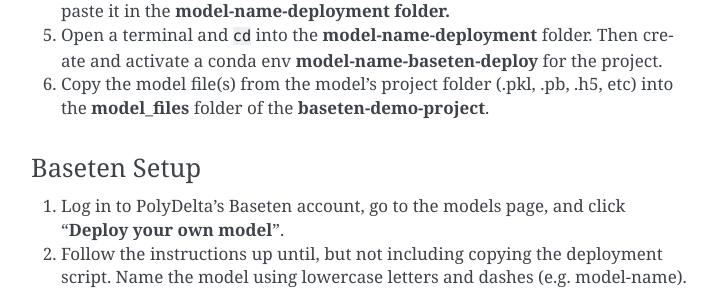
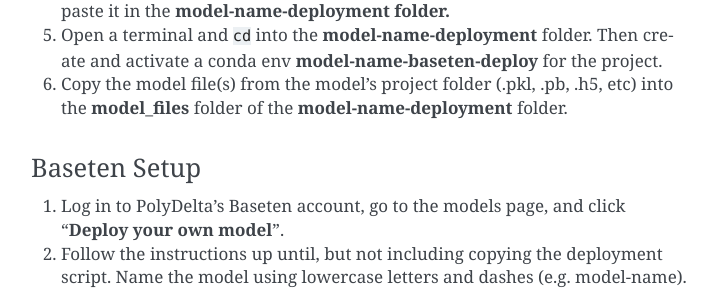
Before and after one commit to eayumba/baseten-deploy-demo, a Sphinx documentation site: the page built from docs/source/README.md, in a window 1280 px wide and 900 px high, scrolled down 625 px. Shown: the part 164-455 px from the top of the window, without its empty margins (389-1110 px from the left). Built offline with Sphinx 7.4.7, drawn with Linux system fonts in a browser that asks for light colours.

Commit message:
Update README.md

```diff
--- a/docs/source/README.md
+++ b/docs/source/README.md
@@ -14,7 +14,7 @@
 3. Create a folder **model_files** in the **model-name-deployment** folder.
 4. From the **baseten-deploy-demo** folder, copy the **baseten-deploy.ipynb** file,  paste it in the **model-name-deployment folder.**
 5. Open a terminal and `cd` into the **model-name-deployment** folder. Then create and activate a conda env **model-name-baseten-deploy** for the project.
-6. Copy the model file(s) from the model’s project folder  (.pkl, .pb, .h5, etc) into the **model_files** folder of the **baseten-demo-project**.
+6. Copy the model file(s) from the model’s project folder  (.pkl, .pb, .h5, etc) into the **model_files** folder of the **model-name-deployment** folder.
 
 ### Baseten Setup
 1. Log in to PolyDelta’s Baseten account, go to the models page, and click “**Deploy your own model**”.
```
